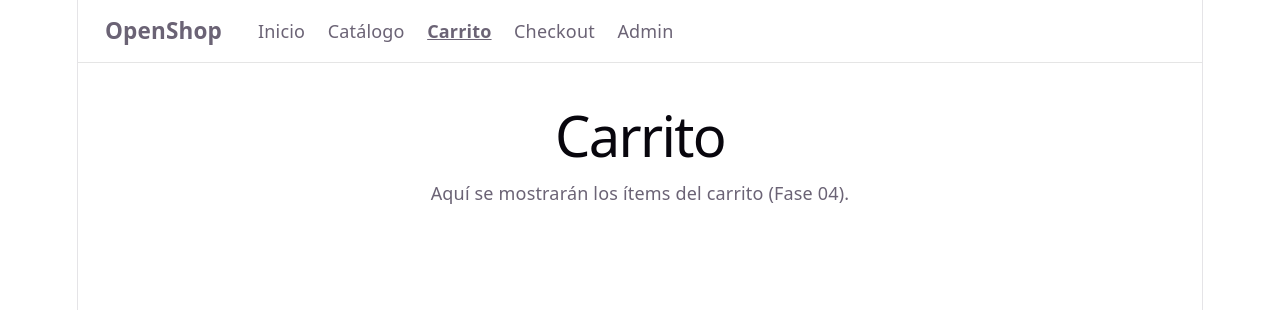
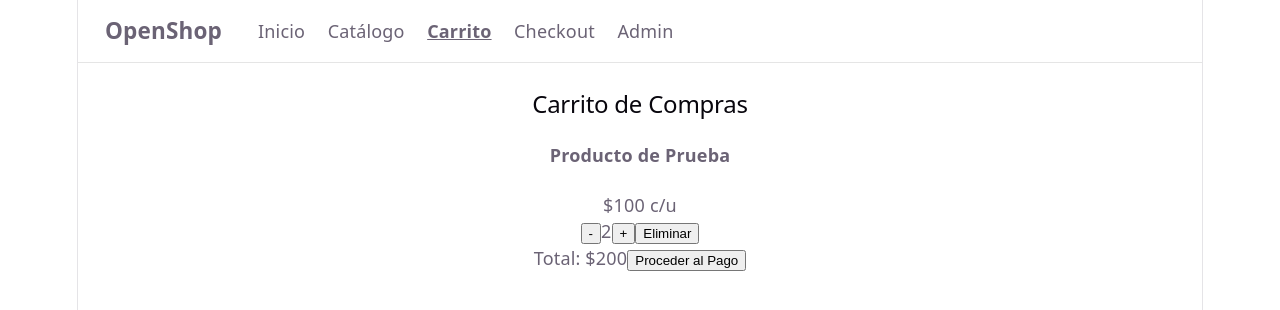
Before and after one commit to cgds1/OpenShop-Front, a React (Vite) app: page /cart in a window 1280 px wide. Shown: the top 310 px of the page. Built offline with nearby package versions, Linux system fonts and the light colour scheme.

Commit message:
Add cart state management and item display
Implement cart functionality with item management and total calculation.

```diff
--- a/src/pages/Cart.jsx
+++ b/src/pages/Cart.jsx
@@ -1,10 +1,51 @@
-function Cart() {
+import { useState } from 'react';
+import { useNavigate } from 'react-router-dom';
+import CartItem from '../components/CartItem';
+
+export default function Cart() {
+  const [cart, setCart] = useState([
+    { id: '1', name: 'Producto de Prueba', price: 100, quantity: 2 }
+  ]);
+
+  const navigate = useNavigate();
+
+  const handleUpdateQuantity = (id, newQuantity) => {
+    if (newQuantity <= 0) return;
+    setCart(cart.map(item => (item.id || item._id) === id ? { ...item, quantity: newQuantity } : item));
+  };
+
+  const handleRemove = (id) => {
+    setCart(cart.filter(item => (item.id || item._id) !== id));
+  };
+
+  const total = cart.reduce((acc, item) => acc + (item.price * item.quantity), 0);
+
   return (
-    <section>
-      <h1>Carrito</h1>
-      <p>Aquí se mostrarán los ítems del carrito (Fase 04).</p>
-    </section>
-  )
+    <div className="max-w-2xl mx-auto p-4">
+      <h2 className="text-2xl font-bold mb-4">Carrito de Compras</h2>
+      {cart.length === 0 ? (
+        <p className="text-gray-500">Tu carrito está vacío</p>
+      ) : (
+        <>
+          {cart.map(item => (
+            <CartItem
+              key={item.id || item._id}
+              item={item}
+              onUpdateQuantity={handleUpdateQuantity}
+              onRemove={handleRemove}
+            />
+          ))}
+          <div className="mt-6 flex justify-between items-center border-t pt-4">
+            <span className="text-xl font-bold">Total: ${total}</span>
+            <button
+              onClick={() => navigate('/checkout')}
+              className="bg-blue-600 text-white px-5 py-2 rounded font-semibold cursor-pointer hover:bg-blue-700"
+            >
+              Proceder al Pago
+            </button>
+          </div>
+        </>
+      )}
+    </div>
+  );
 }
-
-export default Cart
```
